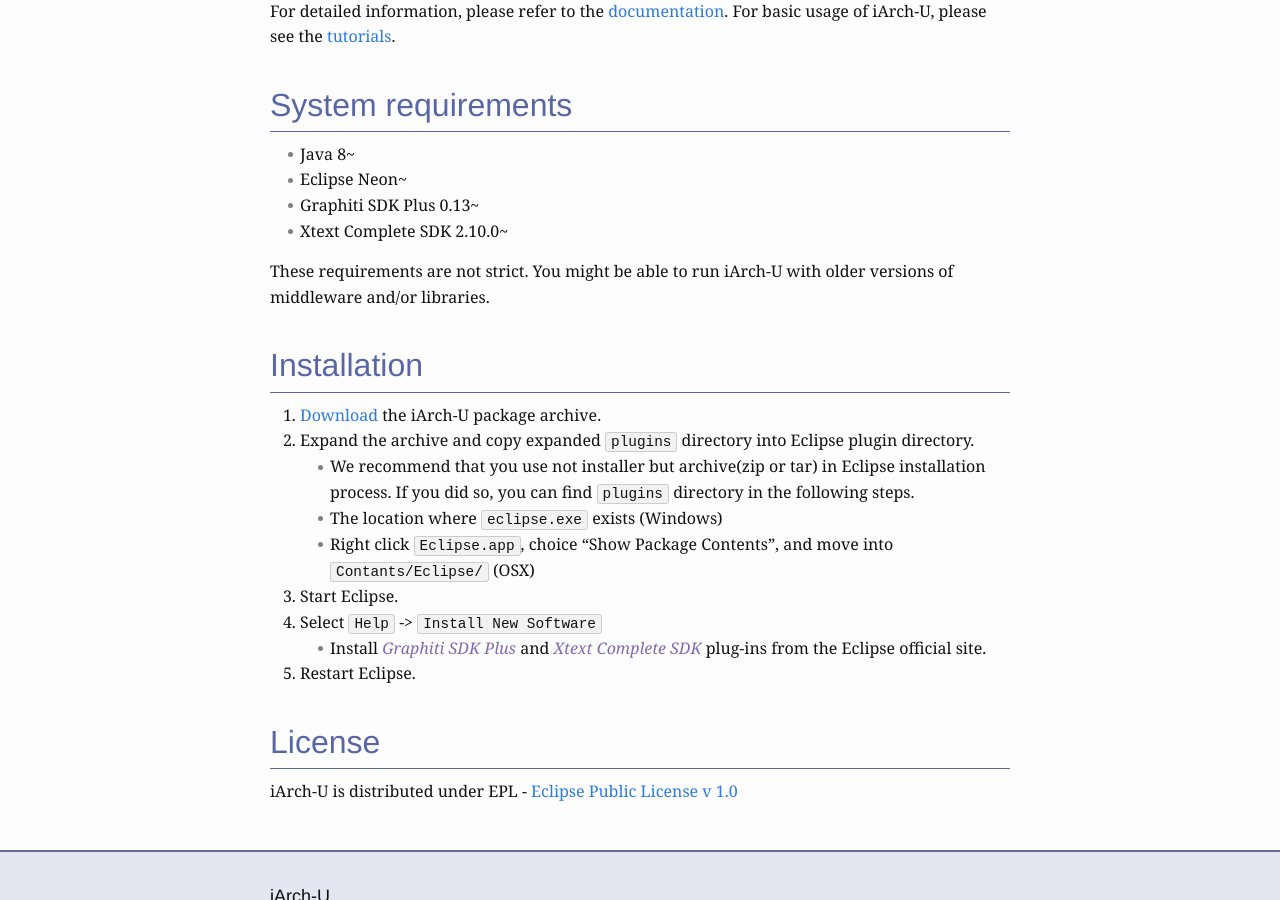
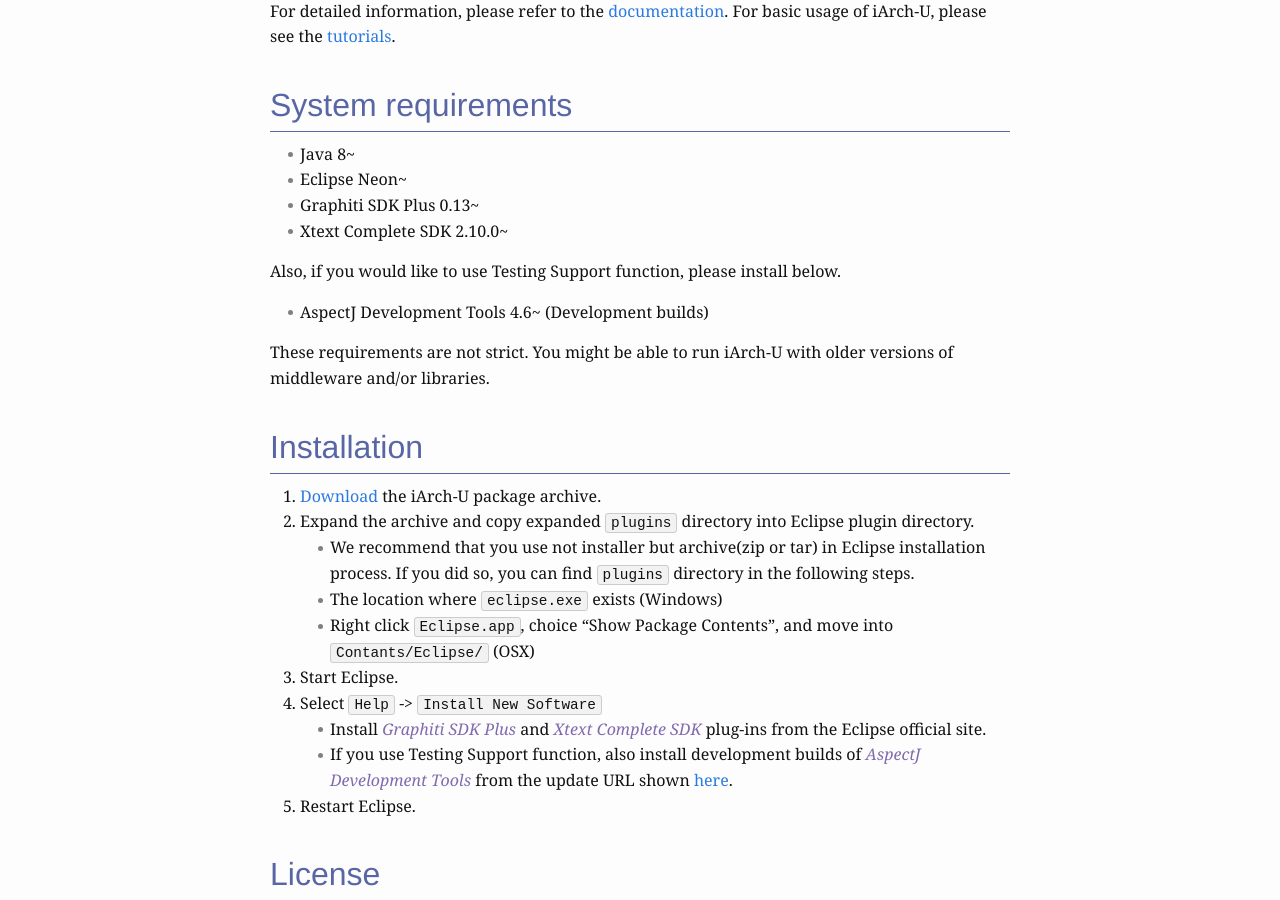
Before and after one commit to posl/iArch, a Jekyll site: the page built from index.md, in a window 1280 px wide and 900 px high, scrolled down 1022 px. Built offline with Jekyll 4.4.1, drawn with Linux system fonts in a browser that asks for light colours.

Commit message:
add AJDT installation guide

```diff
--- a/index.md
+++ b/index.md
@@ -31,6 +31,9 @@
 - Graphiti SDK Plus 0.13~
 - Xtext Complete SDK 2.10.0~
 
+Also, if you would like to use Testing Support function, please install below.
+- AspectJ Development Tools 4.6~ (Development builds)
+
 These requirements are not strict.
 You might be able to run iArch-U with older versions of middleware and/or libraries.
 
@@ -45,6 +48,7 @@
 1. Start Eclipse.
 1. Select `Help` -> `Install New Software`
   - Install _Graphiti SDK Plus_ and _Xtext Complete SDK_ plug-ins from the Eclipse official site.
+  - If you use Testing Support function, also install development builds of _AspectJ Development Tools_ from the update URL shown [here](https://eclipse.org/ajdt/downloads/).
 1. Restart Eclipse.
 
 
```
